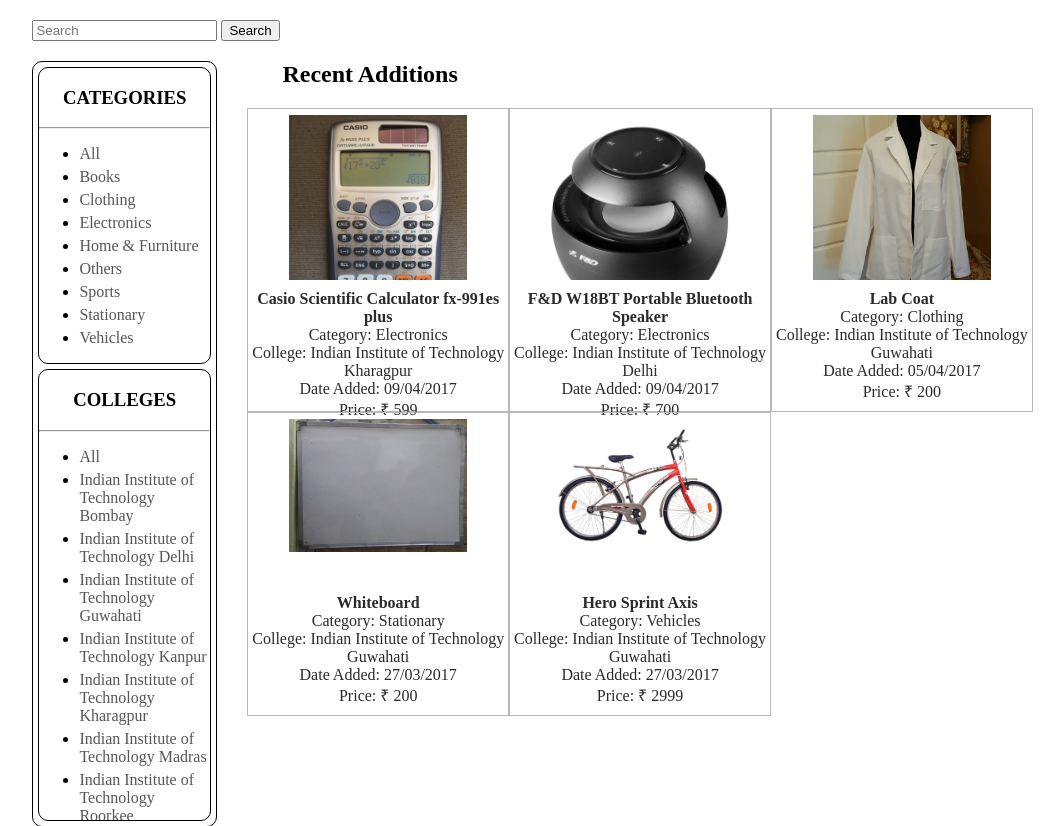
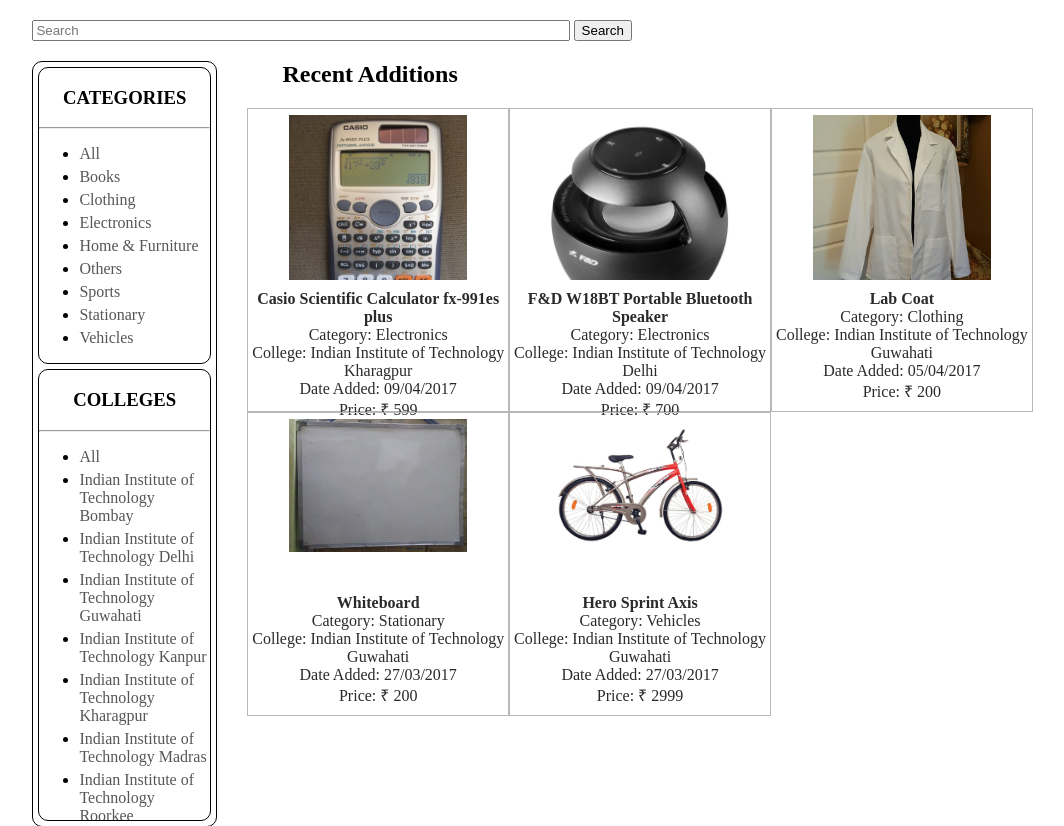
Before and after one commit to diptag/buy-sell_website_backend, a PHP site: page /store in a window 1280 px wide. Shown: the part 46-872 px from the top of the page, without its empty margins (102-1166 px from the left). Run offline with PHP 8.4, Linux system fonts and the light colour scheme; data comes from the database, SQL or seed files in the repository.

Commit message:
completed search-box

```diff
--- a/public/css/styles.css
+++ b/public/css/styles.css
@@ -74,6 +74,10 @@ header a:hover {
 	margin: 20px 10% 20px 10%;
 	width: 85%;
 	float: left;
+}
+
+#search-box input[type=search] {
+	width: 50%;
 }
 
 #items-display {
--- a/views/store_view.php
+++ b/views/store_view.php
@@ -1,4 +1,4 @@
-<form action="store">
+<form action="store" id="search-box">
     <input type="search" name="q" placeholder="Search">
     <input type="submit" value="Search">
 </form>
```
